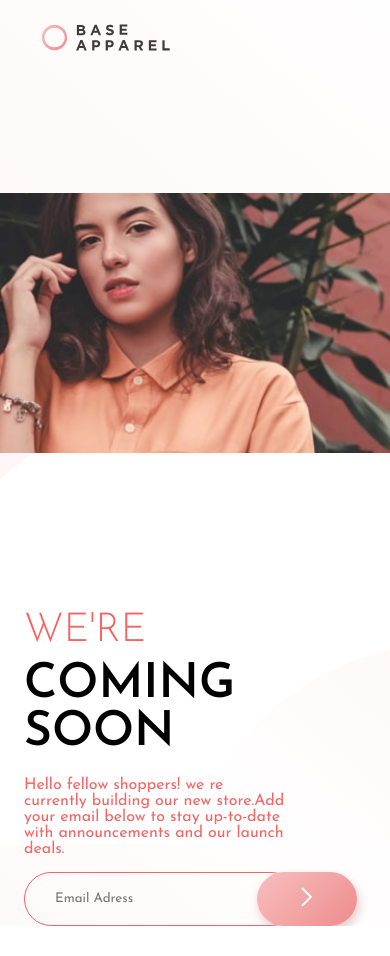
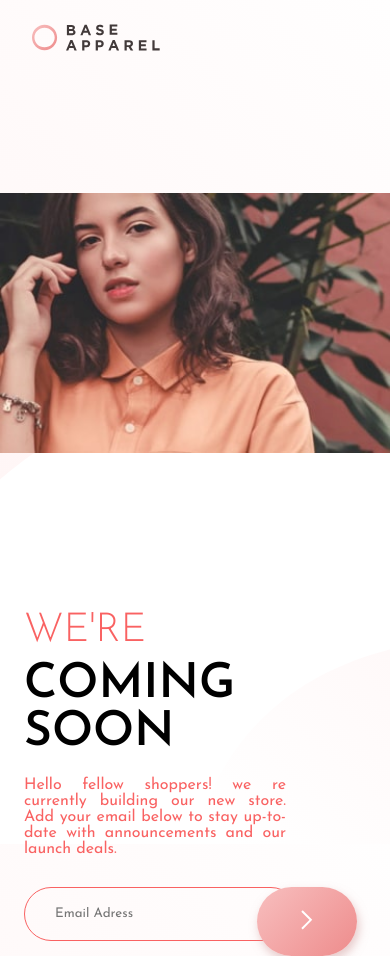
Before and after one commit to Victor1890/base-apparel-coming-soon-master, a plain HTML site: page index.html in a window 390 px wide. Before the commit the page ends 926 px from the top, so only its background shows below. Drawn offline with Linux system fonts and the light colour scheme.

Commit message:
[FIX] style and text form HTML and CSS

```diff
--- a/src/css/style.css
+++ b/src/css/style.css
@@ -27,7 +27,7 @@ body{
 nav{
     position: relative;
     top: 3rem;
-    left: 7rem;
+    left: 5rem;
 }
 .logo{
     position: relative;
@@ -60,9 +60,11 @@ nav{
     color: #f96262;
     font-weight: 400;
     padding: 10px 5rem 15px 0;
+    text-align: justify;
 }
 .data .data__form{
     position: relative;
+    padding-top: 15px;
 }
 .data .data__form input{
     background-color: transparent;
@@ -93,6 +95,19 @@ nav{
 .data .data__form button:focus{
     outline: none;
 }
+@media screen and (max-width: 375px){
+    nav{
+        width: 50%;
+        left: .5rem;
+    }
+    .logo{
+        left: 2.1rem;
+    }
+    .data{
+        padding-top: 30px;
+        margin: 0 1.5rem 0 1.5rem;
+    }
+}
 @media screen and (max-width: 720px){
     .drawer__info{
         position: relative;
@@ -122,22 +137,10 @@ nav{
         font-size: 2.5rem;
     }
     .data{
-        margin: 0 4.5rem 0 4.5rem;
+        padding-top: 30px;
+        margin: 0 1.5rem 0 1.5rem;
     }
     .data .data__subTitle{
         font-size: 3rem;
     }
 }
-@media screen and (min-width: 375px){
-    nav{
-        width: 50%;
-        left: .5rem;
-    }
-    .logo{
-        left: 2.1rem;
-    }
-    .data{
-        padding-top: 30px;
-        margin: 0 1.5rem 0 1.5rem;
-    }
-}
```
Also changed, not shown: index.html (+1 -1 lines).
